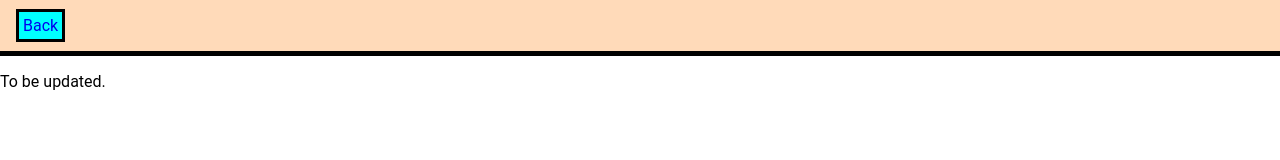
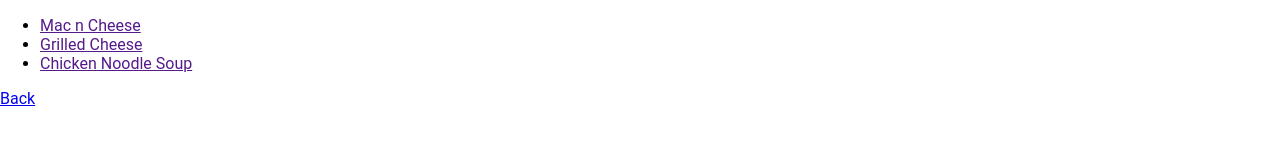
Before and after one commit to BustedElbow/OdinProject, a plain HTML site: page recipes/index.html in a window 1280 px wide. Drawn offline with Linux system fonts and the light colour scheme.

Commit message:
Added navigation

```diff
--- a/recipes/index.html
+++ b/recipes/index.html
@@ -7,9 +7,17 @@
   <link rel="stylesheet" href="../app.css">
 </head>
 <body>
-  <nav class="nav-projects">
+  <main>
+    <div class="recipe-container">
+      <ul>
+        <li><a href="">Mac n Cheese</a></li>
+        <li><a href="">Grilled Cheese</a></li>
+        <li><a href="">Chicken Noodle Soup</a></li>
+      </ul>
+    </div>
+  </main>
+  <footer>
     <a href="../index.html">Back</a>
-  </nav>
-  <p>To be updated.</p>
+  </footer>
 </body>
 </html>
```
